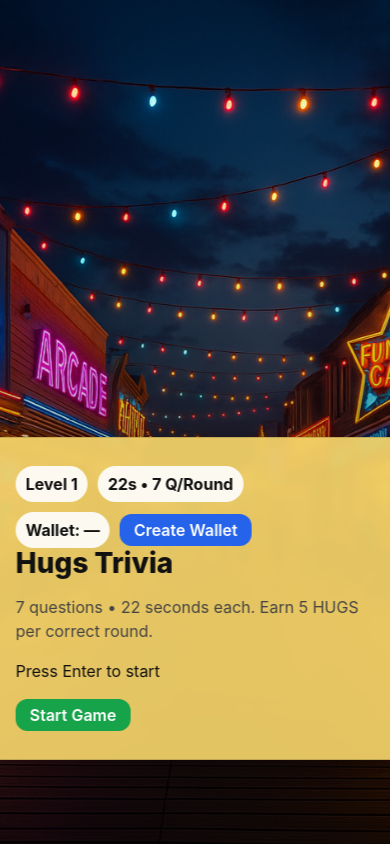
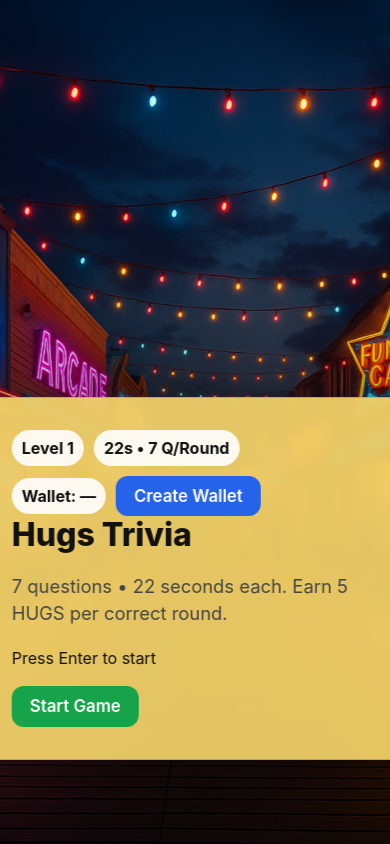
Before and after one commit to hugstokens-stack/hugs-trivia, a React (Vite) app: page / in a window 390 px wide. Shown: the top 844 px of the page. Built offline with nearby package versions, Linux system fonts and the light colour scheme.

Commit message:
Increase question and answer font sizes for better readability

```diff
--- a/src/App.css
+++ b/src/App.css
@@ -1,4 +1,4 @@
-/* ===== HUGS Trivia - Stable Centered Gold Panel ===== */
+/* ===== HUGS Trivia - Final Centered Gold Panel with Readable Fonts ===== */
 
 :root {
   --panel-bg: rgba(246, 213, 107, 0.92);
@@ -48,13 +48,13 @@ body { animation: fadeInBackground 2s ease-out forwards; }
   left: 50%;
   transform: translateX(-50%);
   bottom: 10vh;
-  width: min(1100px, 92vw);
+  width: min(1150px, 94vw);
   background: var(--panel-bg);
   color: var(--text);
   border-radius: var(--radius);
   border: 1px solid rgba(0,0,0,0.15);
   box-shadow: 0 16px 52px rgba(0,0,0,0.35);
-  padding: 28px 32px;
+  padding: 32px 36px;
   backdrop-filter: blur(4px);
   z-index: 10;
 }
@@ -64,12 +64,29 @@ body { animation: fadeInBackground 2s ease-out forwards; }
 
 /* Typography */
 h1.title {
-  margin: 0 0 12px;
-  font-size: clamp(28px, 4vw, 44px);
+  margin: 0 0 14px;
+  font-size: clamp(32px, 5vw, 48px);
   font-weight: 800;
+  line-height: 1.2;
 }
 
-.subtitle { color: var(--muted); }
+.subtitle {
+  color: var(--muted);
+  font-size: 1.2rem;
+}
+
+/* Question text */
+.level {
+  font-size: 1.3rem;
+  font-weight: 700;
+  margin: 10px 0 6px;
+}
+
+.subtitle,
+.feedback,
+.controls label {
+  font-size: 1.15rem;
+}
 
 /* HUD + badges */
 .hud {
@@ -77,7 +94,9 @@ h1.title {
   gap: 10px;
   flex-wrap: wrap;
   align-items: center;
+  font-size: 1rem;
 }
+
 .badge {
   background: rgba(255,255,255,0.9);
   color: #111;
@@ -91,12 +110,13 @@ h1.title {
   display: inline-flex;
   align-items: center;
   justify-content: center;
-  padding: 8px 14px;
+  padding: 10px 18px;
   border-radius: 12px;
   border: 0;
   cursor: pointer;
   font-weight: 600;
-  line-height: 1;
+  font-size: 1.05rem;
+  line-height: 1.2;
   transition: filter .15s ease, transform .1s ease;
 }
 .btn:active { transform: translateY(1px); }
@@ -112,10 +132,22 @@ h1.title {
 
 /* Input box */
 .controls input {
-  height: 42px;
-  padding: 0 12px;
-  font-size: 1.05rem;
+  height: 52px;
+  padding: 0 14px;
+  font-size: 1.15rem;
   border-radius: 10px;
-  border: 1px solid rgba(0,0,0,0.2);
-  width: min(520px, 90%);
+  border: 1px solid rgba(0,0,0,0.25);
+  width: min(540px, 90%);
+  box-shadow: 0 2px 4px rgba(0,0,0,0.1);
 }
+.controls input:focus {
+  outline: 2px solid var(--accent-blue);
+}
+
+/* Feedback styling */
+.feedback {
+  margin-top: 12px;
+  font-size: 1.25rem;
+  font-weight: 700;
+  color: var(--accent-green);
+}
```
